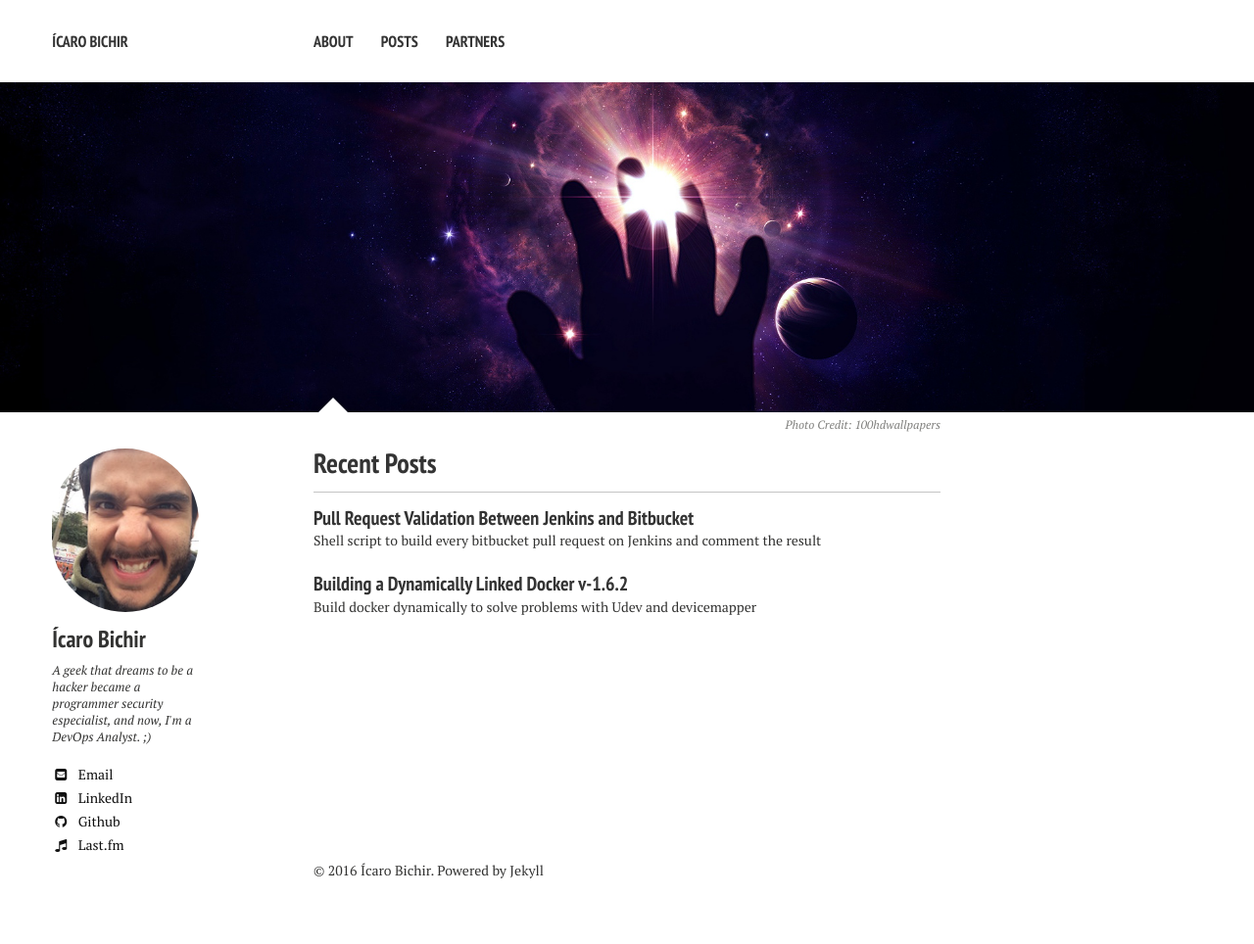
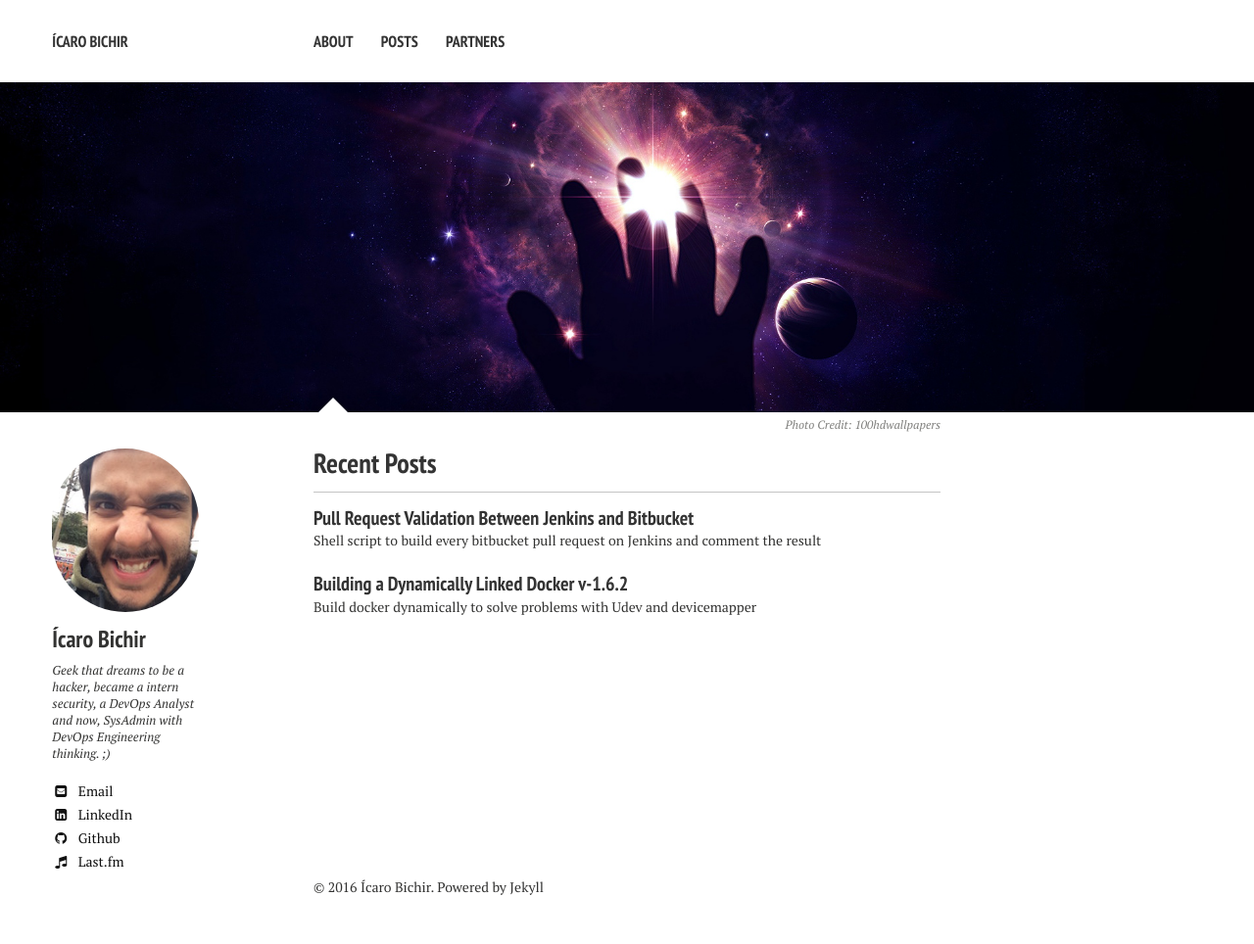
Before and after one commit to IcaroBichir/infocrazy, a Jekyll site: the page built from index.md, in a window 1280 px wide. Shown: the whole page at 98% size. Built offline with Jekyll 4.4.1, drawn with Linux system fonts in a browser that asks for light colours; nearby versions of some CDN libraries.

Commit message:
updating on my bio

```diff
--- a/_config.yml
+++ b/_config.yml
@@ -33,7 +33,7 @@ analytics :
 owner:
   name: Ícaro Bichir
   avatar: bio-photo.jpg
-  bio: "A geek that dreams to be a hacker became a programmer security especialist, and now, I'm a DevOps Analyst. ;)"
+  bio: "Geek that dreams to be a hacker, became a intern security, a DevOps Analyst and now, SysAdmin with DevOps Engineering thinking. ;)"
   disqus-shortname: icarobichir
   email: icbichir1@gmail.com
   github: icarobichir
```
